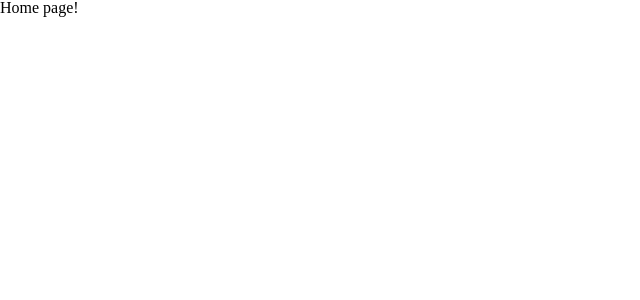
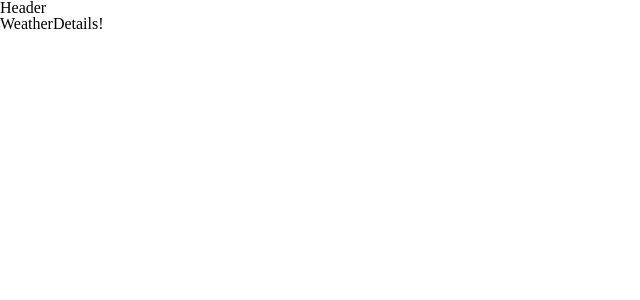
Before and after one commit to galbarcessat/Gal-BenNatan-2-4-2024, a React (Vite) app: page / in a window 1280 px wide. Shown: the top 300 px of the page, without its empty margins (0-640 px from the left). Built offline with nearby package versions, Linux system fonts and the light colour scheme.

Commit message:
Routes setup + basic empty components

```diff
--- a/src/App.jsx
+++ b/src/App.jsx
@@ -1,25 +1,24 @@
 
 import { Route, HashRouter as Router, Routes } from 'react-router-dom'
-import { Provider } from 'react-redux'
-import { store } from './store/store'
+// import { Provider } from 'react-redux'
+// import { store } from './store/store'
 import './assets/styles/main.scss'
-
-import { HomePage } from './pages/HomePage'
+import { Header } from './cmps/Header'
+import { WeatherDetails } from './pages/WeatherDetails'
+import { FavoritePage } from './pages/FavoritePage'
 
 export function App() {
 
   return (
-    <Provider store={store}>
-      <Router>
-        <Routes>
-
-          <Route element={<HomePage />} path="/" />
-          {/* <Route path="/auth">
-          <Route path="login" element={<LoginSignup />} />
-          <Route path="sign-up" element={<LoginSignup />} />
-        </Route> */}
-        </Routes>
-      </Router>
-    </Provider>
+    // <Provider store={store}>
+    <Router>
+      <Header />
+      <Routes>
+        <Route element={<WeatherDetails />} path="/" />
+        <Route element={<WeatherDetails />} path="/:id" />
+        <Route element={<FavoritePage />} path="/favorite" />
+      </Routes>
+    </Router>
+    // </Provider>
   )
 }
--- /dev/null
+++ b/src/cmps/Header.jsx
@@ -0,0 +1,6 @@
+
+export function Header() {
+  return (
+    <div>Header</div>
+  )
+}
--- /dev/null
+++ b/src/pages/FavoritePage.jsx
@@ -0,0 +1,6 @@
+
+export function FavoritePage() {
+    return (
+        <div>FavoritePage</div>
+    )
+}
--- a/src/pages/HomePage.jsx
+++ /dev/null
@@ -1,6 +0,0 @@
-export function HomePage() {
-
-    return (
-        <div>Home page!</div>
-    )
-}
--- /dev/null
+++ b/src/pages/WeatherDetails.jsx
@@ -0,0 +1,6 @@
+export function WeatherDetails() {
+
+    return (
+        <div>WeatherDetails!</div>
+    )
+}
--- a/src/services/util.service.js
+++ b/src/services/util.service.js
@@ -2,7 +2,6 @@
 
 export const utilService = {
     makeId,
-    makeLorem,
     getRandomIntInclusive,
     loadFromStorage,
     saveToStorage,
```
Also changed, not shown: src/cmps/FavoriteList.jsx (added), src/cmps/FavoritePreview.jsx (added), src/cmps/ForecastList.jsx (added), src/cmps/ForecastPreview.jsx (added).
